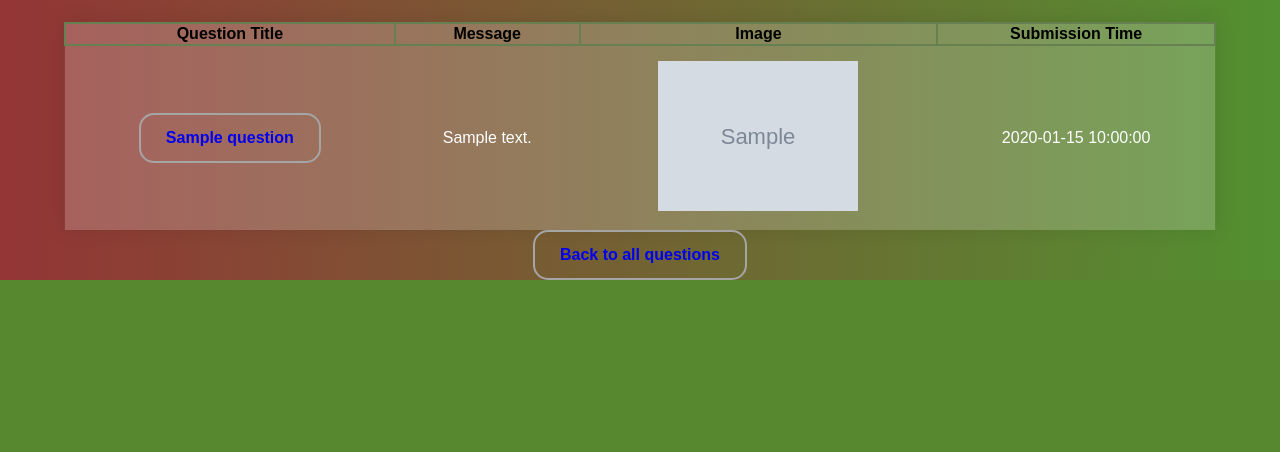
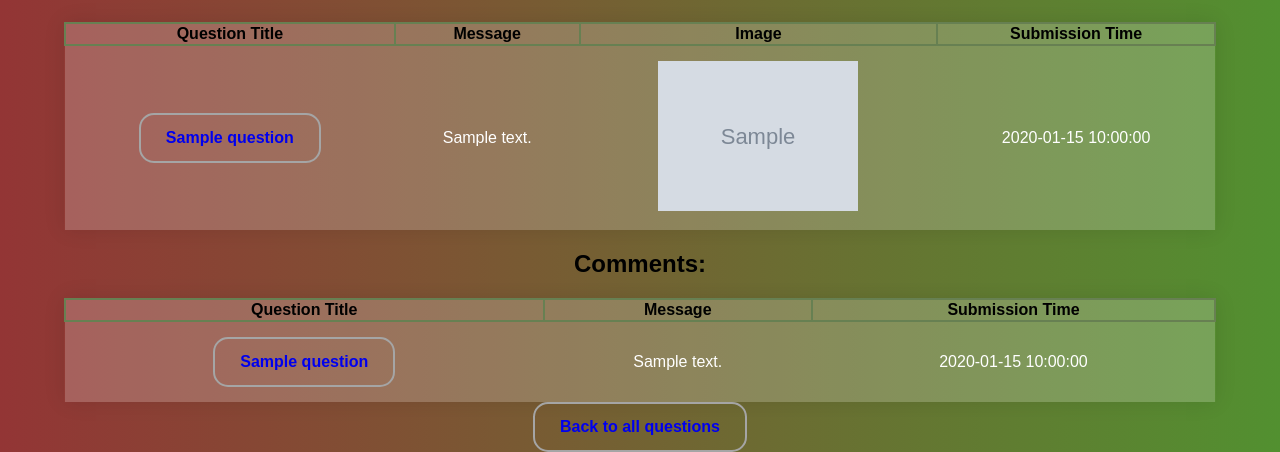
Before and after one commit to Taowathar/ask-mate-python, a Flask app: template templates/user_page.html in a window 1280 px wide. Shown: the part 601-1053 px from the top of the page. Before the commit the page ends 881 px from the top, so only its background shows below. Run offline with Flask 2, Linux system fonts and the light colour scheme; the template is opened without the code that fills it: most values are stand-ins (such as "Sample title", 1, 10 or a date in 2020); grey boxes marked "Sample" are stand-in pictures.

Commit message:
Implement comments table on the user_page

```diff
--- a/server.py
+++ b/server.py
@@ -327,7 +327,8 @@ def user_page(user_id):
     user = data_manager.get_all_users()[int(user_id) - 1]
     questions = data_manager.get_user_questions(user_id)
     answers = data_manager.get_user_answers(user_id)
-    return render_template('user_page.html', user=user, questions=questions, answers=answers)
+    comments = data_manager.get_user_comments(user_id)
+    return render_template('user_page.html', user=user, questions=questions, answers=answers, comments=comments)
 
 
 if __name__ == "__main__":
--- a/templates/user_page.html
+++ b/templates/user_page.html
@@ -39,7 +39,6 @@
             {% endfor %}
         </tbody>
     </table>
-
     <h2>Answers:</h2>
     <table>
         <thead>
@@ -69,6 +68,28 @@
             {% endfor %}
         </tbody>
     </table>
-
+    <h2>Comments:</h2>
+    <table>
+        <thead>
+            <tr>
+                <th>Question Title</th>
+                <th>Message</th>
+                <th>Submission Time</th>
+            </tr>
+        </thead>
+        <tbody>
+            {% for comment in comments %}
+                <tr>
+                    {% for question in questions %}
+                        {% if question['id'] == comment['question_id'] %}
+                            <td><a href="/question/{{ question['id'] }}">{{ question['title'] }}</a></td>
+                        {% endif %}
+                    {% endfor %}
+                    <td>{{ comment['message'] }}</td>
+                    <td>{{ comment['submission_time'] }}</td>
+                </tr>
+            {% endfor %}
+        </tbody>
+    </table>
     <a href="/list">Back to all questions</a>
 {% endblock %}
```
Also changed, not shown: data_manager.py (+14 -2 lines).
